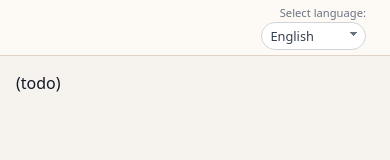
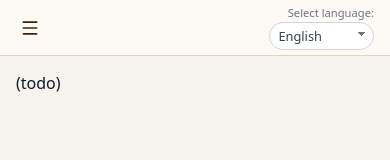
Before and after one commit to Kotvitz/craftflow-frontend, a React (Vite) app: page /jobs in a window 390 px wide. Shown: the top 160 px of the page. Built offline with nearby package versions, Linux system fonts and the light colour scheme.

Commit message:
fix: improve mobile sidebar overlay and toggle behavior

```diff
--- a/public/locales/cs/translation.json
+++ b/public/locales/cs/translation.json
@@ -66,7 +66,8 @@
     "jobs": "Zakázky",
     "inventory": "Sklad",
     "customers": "Zákazníci",
-    "settings": "Nastavení"
+    "settings": "Nastavení",
+    "toggleSidebar": "Zobrazit/skrýt boční menu"
 },
   "i18n": {
     "selectLanguage": "Vyberte jazyk:"
--- a/public/locales/de/translation.json
+++ b/public/locales/de/translation.json
@@ -66,7 +66,8 @@
     "jobs": "Aufträge",
     "inventory": "Lager",
     "customers": "Kunden",
-    "settings": "Einstellungen"
+    "settings": "Einstellungen",
+    "toggleSidebar": "Pokaż/ukryj menu"
   },
   "i18n": {
     "selectLanguage": "Sprache wählen:"
--- a/public/locales/en/translation.json
+++ b/public/locales/en/translation.json
@@ -74,7 +74,8 @@
     "jobs": "Jobs",
     "inventory": "Inventory",
     "customers": "Customers",
-    "settings": "Settings"
+    "settings": "Settings",
+    "toggleSidebar": "Toggle sidebar"
   },
   "i18n": {
     "selectLanguage": "Select language:"
--- a/public/locales/hu/translation.json
+++ b/public/locales/hu/translation.json
@@ -66,7 +66,8 @@
     "jobs": "Munkák",
     "inventory": "Raktár",
     "customers": "Ügyfelek",
-    "settings": "Beállítások"
+    "settings": "Beállítások",
+    "toggleSidebar": "Oldalsó menü váltása"
   },
   "i18n": {
     "selectLanguage": "Válasszon nyelvet:"
--- a/public/locales/pl/translation.json
+++ b/public/locales/pl/translation.json
@@ -66,7 +66,8 @@
     "jobs": "Zlecenia",
     "inventory": "Magazyn",
     "customers": "Klienci",
-    "settings": "Ustawienia"
+    "settings": "Ustawienia",
+    "toggleSidebar": "Pokaż/ukryj menu"
   },
   "i18n": {
     "selectLanguage": "Wybierz język:"
--- a/public/locales/uk/translation.json
+++ b/public/locales/uk/translation.json
@@ -66,7 +66,8 @@
     "jobs": "Завдання",
     "inventory": "Склад",
     "customers": "Клієнти",
-    "settings": "Налаштування"
+    "settings": "Налаштування",
+    "toggleSidebar": "Показати/сховати бокове меню"
   },
   "i18n": {
     "selectLanguage": "Виберіть мову:"
--- a/src/layout/AppLayout.module.css
+++ b/src/layout/AppLayout.module.css
@@ -11,6 +11,8 @@
   display: flex;
   flex-direction: column;
   padding: 1rem 1.25rem;
+  flex-shrink: 0;
+  transition: transform 0.2s ease;
 }
 
 .logo {
@@ -53,6 +55,7 @@
   border-radius: 8px;
   text-decoration: none;
   color: inherit;
+  transition: background-color 0.15s ease, color 0.15s ease;
 }
 
 .navItem:hover {
@@ -62,6 +65,12 @@
 .navItemActive {
   background: #8b5a2b;
   color: #fdfaf6;
+}
+
+.navItem svg,
+.navItemActive svg {
+  flex-shrink: 0;
+  opacity: 0.85;
 }
 
 .main {
@@ -75,6 +84,7 @@
   display: flex;
   align-items: center;
   justify-content: flex-end;
+  gap: 0.75rem;
   padding: 0 1.5rem;
   border-bottom: 1px solid #e0d3c4;
   background: #fdfaf6;
@@ -90,12 +100,70 @@
   padding: 1.5rem;
 }
 
+.menuButton {
+  display: none;
+  background: none;
+  border: none;
+  padding: 0.25rem;
+  margin-right: auto;
+  cursor: pointer;
+  color: #3b2511;
+}
+
+.sidebarBackdrop {
+  display: none;
+}
+
+.sidebarBackdropVisible {
+  display: block;
+  position: fixed;
+  inset: 0;
+  background: rgba(0, 0, 0, 0.4);
+  z-index: 10;
+}
+
 @media (max-width: 900px) {
+  .appShell {
+    flex-direction: column;
+  }
+
   .sidebar {
-    display: none;
+    position: fixed;
+    top: 56px;
+    bottom: 0;
+    left: 0;
+    width: 230px;
+    transform: translateX(-100%);
+    z-index: 20;
+  }
+
+  .sidebarBackdropVisible {
+    top: 56px;
+    left: 0;
+    right: 0;
+    bottom: 0;
+  }
+
+  .sidebarOpen {
+    transform: translateX(0);
+  }
+
+  .main {
+    flex: 1;
+  }
+
+  .topBar {
+    padding: 0 1rem;
+    justify-content: space-between;
   }
 
   .content {
     padding: 1rem;
   }
+
+  .menuButton {
+    display: inline-flex;
+    align-items: center;
+    justify-content: center;
+  }
 }
--- a/src/layout/AppLayout.tsx
+++ b/src/layout/AppLayout.tsx
@@ -1,4 +1,5 @@
 import type { ReactNode } from "react";
+import { useState } from "react";
 import { NavLink } from "react-router-dom";
 import { useTranslation } from "react-i18next";
 import styles from "./AppLayout.module.css";
@@ -8,7 +9,9 @@ import {
   ToolCase,
   Warehouse,
   Users,
-  Settings
+  Settings,
+  Menu,
+  X
 } from "lucide-react";
 
 type AppLayoutProps = {
@@ -17,10 +20,18 @@ type AppLayoutProps = {
 
 export function AppLayout({ children }: AppLayoutProps) {
   const { t } = useTranslation();
+  const [isSidebarOpen, setIsSidebarOpen] = useState(false);
+
+  const toggleSidebar = () => setIsSidebarOpen((open) => !open);
+  const closeSidebar = () => setIsSidebarOpen(false);
 
   return (
     <div className={styles.appShell}>
-      <aside className={styles.sidebar}>
+      <aside
+        className={`${styles.sidebar} ${
+          isSidebarOpen ? styles.sidebarOpen : ""
+        }`}
+      >
         <div className={styles.logo}>
           <span className={styles.logoMark}>CF</span>
           <span className={styles.logoText}>{t("app.title")}</span>
@@ -75,8 +86,24 @@ export function AppLayout({ children }: AppLayoutProps) {
         </nav>
       </aside>
 
+    <div
+        className={`${styles.sidebarBackdrop} ${
+          isSidebarOpen ? styles.sidebarBackdropVisible : ""
+        }`}
+        onClick={closeSidebar}
+      />
+
       <div className={styles.main}>
         <header className={styles.topBar}>
+          <button
+            className={styles.menuButton}
+            type="button"
+            onClick={toggleSidebar}
+            aria-label={t("nav.toggleSidebar")}
+          >
+            {isSidebarOpen ? <X size={20} /> : <Menu size={20} />}
+          </button>
+
           <div className={styles.topBarRight}>
             <LanguageSelect />
           </div>
```
